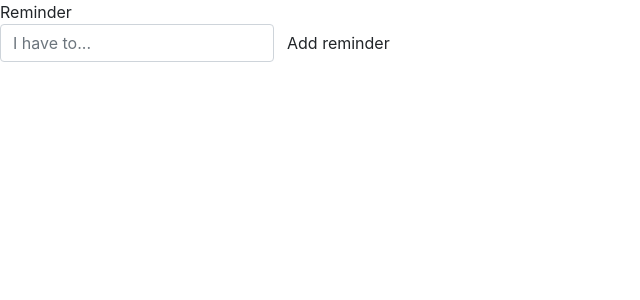
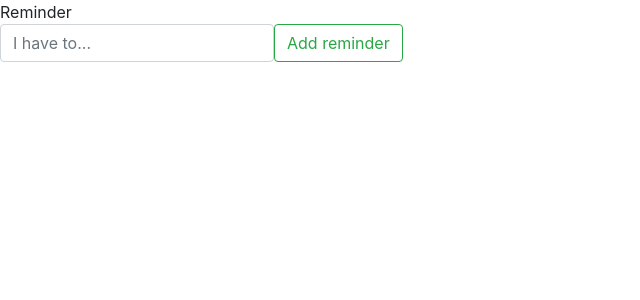
Before and after one commit to YakubuAmidu/Reminder, a React (Create React App) app: page / in a window 1280 px wide. Shown: the top 300 px of the page, without its empty margins (0-640 px from the left). Built offline with nearby package versions, Linux system fonts and the light colour scheme.

Commit message:
Commiting changes

```diff
--- a/package.json
+++ b/package.json
@@ -6,6 +6,7 @@
     "@testing-library/jest-dom": "^5.11.6",
     "@testing-library/react": "^11.2.2",
     "@testing-library/user-event": "^12.2.2",
+    "bootstrap": "^4.5.3",
     "react": "^17.0.1",
     "react-bootstrap": "^1.4.0",
     "react-dom": "^17.0.1",
--- a/src/components/App.jsx
+++ b/src/components/App.jsx
@@ -1,6 +1,9 @@
-import React from "react";
+import React, { Component } from "react";
+import "../App.css";
+import { Button } from "react-bootstrap";
 
-const App = () => {
+class App extends Component{
+    render(){
     return (
         <div className="App">
             <div className="title">
@@ -12,15 +15,17 @@ const App = () => {
                     placeholder="I have to..."
                     className="form-control"
                     />
-                    <button
-                    className="btn tbn-success"
+                    <Button
+                    className="btn"
+                    variant="outline-success"
                     type="button">
                         Add reminder
-                    </button>
+                    </Button>
                 </div>
             </div>
         </div>
     )
 }
+}
 
 export default App;
```
Also changed, not shown: src/App.css (added), 1 other file (tests, documents, lock files or other folders).
